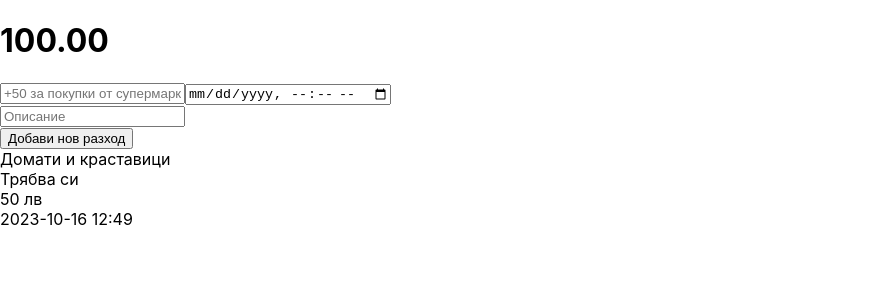
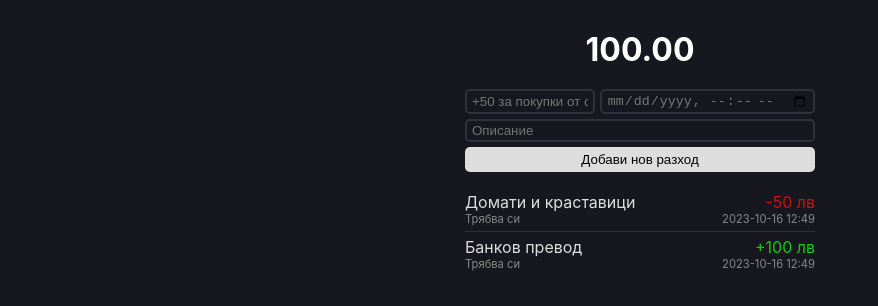
Before and after one commit to NikolaBV/Studentski-Jivot, a React (Create React App) app in the folder studentski-jivot/: page / in a window 1280 px wide. Shown: the top 306 px of the page, without its empty margins (0-878 px from the left). Built offline with nearby package versions, Linux system fonts and the light colour scheme.

Commit message:
CSS basics styling done

```diff
--- a/studentski-jivot/src/App.css
+++ b/studentski-jivot/src/App.css
@@ -1,38 +1,78 @@
-.App {
-  text-align: center;
+* {
+  box-sizing: border-box;
+}
+body {
+  background-color: #17181f;
+  color: #ddd;
 }
 
-.App-logo {
-  height: 40vmin;
-  pointer-events: none;
+main {
+  max-width: 350px;
+  margin: 30px auto;
 }
 
-@media (prefers-reduced-motion: no-preference) {
-  .App-logo {
-    animation: App-logo-spin infinite 20s linear;
-  }
+h1 {
+  text-align: center;
+  color: #fff;
+  margin: 0;
+}
+form {
+  margin-top: 20px;
+}
+form input {
+  width: 100%;
+  background-color: transparent;
+  color: #ddd;
+  border: 2px solid #30313d;
+  padding: 2px 5px;
+  border-radius: 5px;
+}
+form input[type="datetime-local"] {
+  color: #777;
+}
+form div.BasicInfo {
+  display: flex;
+  gap: 5px;
+  margin-bottom: 5px;
+}
+form button {
+  width: 100%;
+  margin-top: 5px;
+  border: 0;
+  border-radius: 5px;
+  padding: 5px;
+  background-color: #ddd;
+}
+div .Spendings {
+  margin-top: 15px;
+}
+div .individualSpending {
+  display: flex;
+  justify-content: space-between;
+  padding: 5px 0;
+  border-top: 1px solid #30313d;
+}
+div .individualSpending:first-child {
+  border-top: 0;
 }
 
-.App-header {
-  background-color: #282c34;
-  min-height: 100vh;
-  display: flex;
-  flex-direction: column;
-  align-items: center;
-  justify-content: center;
-  font-size: calc(10px + 2vmin);
-  color: white;
+div.individualSpending div.name {
+  font-size: 1rem;
 }
-
-.App-link {
-  color: #61dafb;
+div.individualSpending div.description {
+  font-size: 0.7rem;
+  color: #888;
 }
-
-@keyframes App-logo-spin {
-  from {
-    transform: rotate(0deg);
-  }
-  to {
-    transform: rotate(360deg);
-  }
+div.Right {
+  text-align: right;
 }
+div.price.green {
+  color: #1c1;
+}
+div.price.red {
+  color: #c11;
+}
+div.individualSpending div.datetime {
+  font-size: 0.7rem;
+  color: #888;
+}
--- a/studentski-jivot/src/App.js
+++ b/studentski-jivot/src/App.js
@@ -2,7 +2,7 @@ import "./App.css";
 
 function App() {
   return (
-    <div>
+    <main>
       <h1>
         100<span>.00</span>
       </h1>
@@ -19,6 +19,7 @@ function App() {
         </div>
         <button type="submit">Добави нов разход</button>
       </form>
+
       <div className="Spendings">
         <div className="individualSpending">
           <div className="Left">
@@ -26,12 +27,22 @@ function App() {
             <div className="description">Трябва си</div>
           </div>
           <div className="Right">
-            <div className="price">50 лв</div>
+            <div className="price red">-50 лв</div>
+            <div className="datetime">2023-10-16 12:49</div>
+          </div>
+        </div>
+        <div className="individualSpending">
+          <div className="Left">
+            <div className="name">Банков превод</div>
+            <div className="description">Трябва си</div>
+          </div>
+          <div className="Right">
+            <div className="price green">+100 лв</div>
             <div className="datetime">2023-10-16 12:49</div>
           </div>
         </div>
       </div>
-    </div>
+    </main>
   );
 }
 
```
